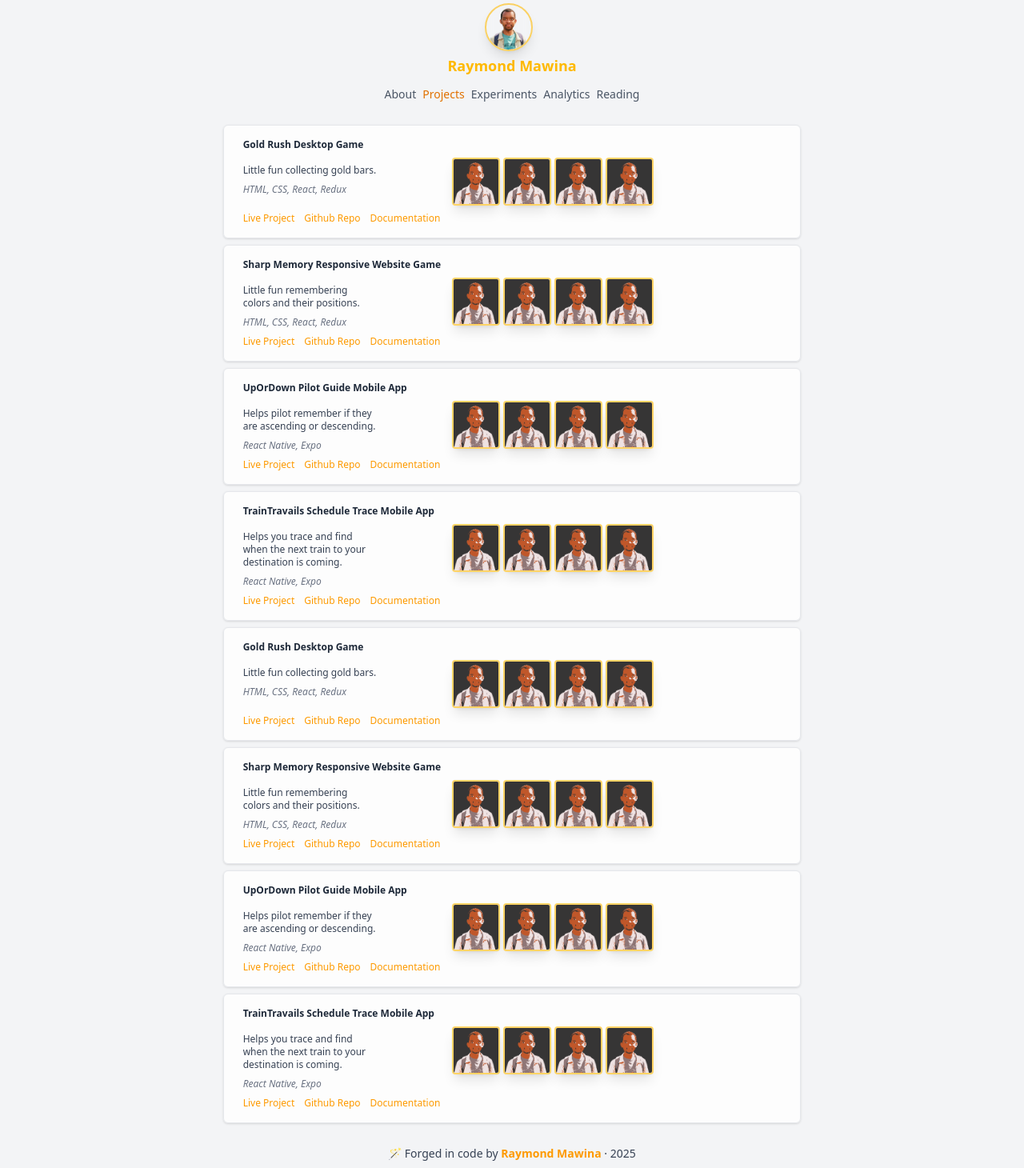
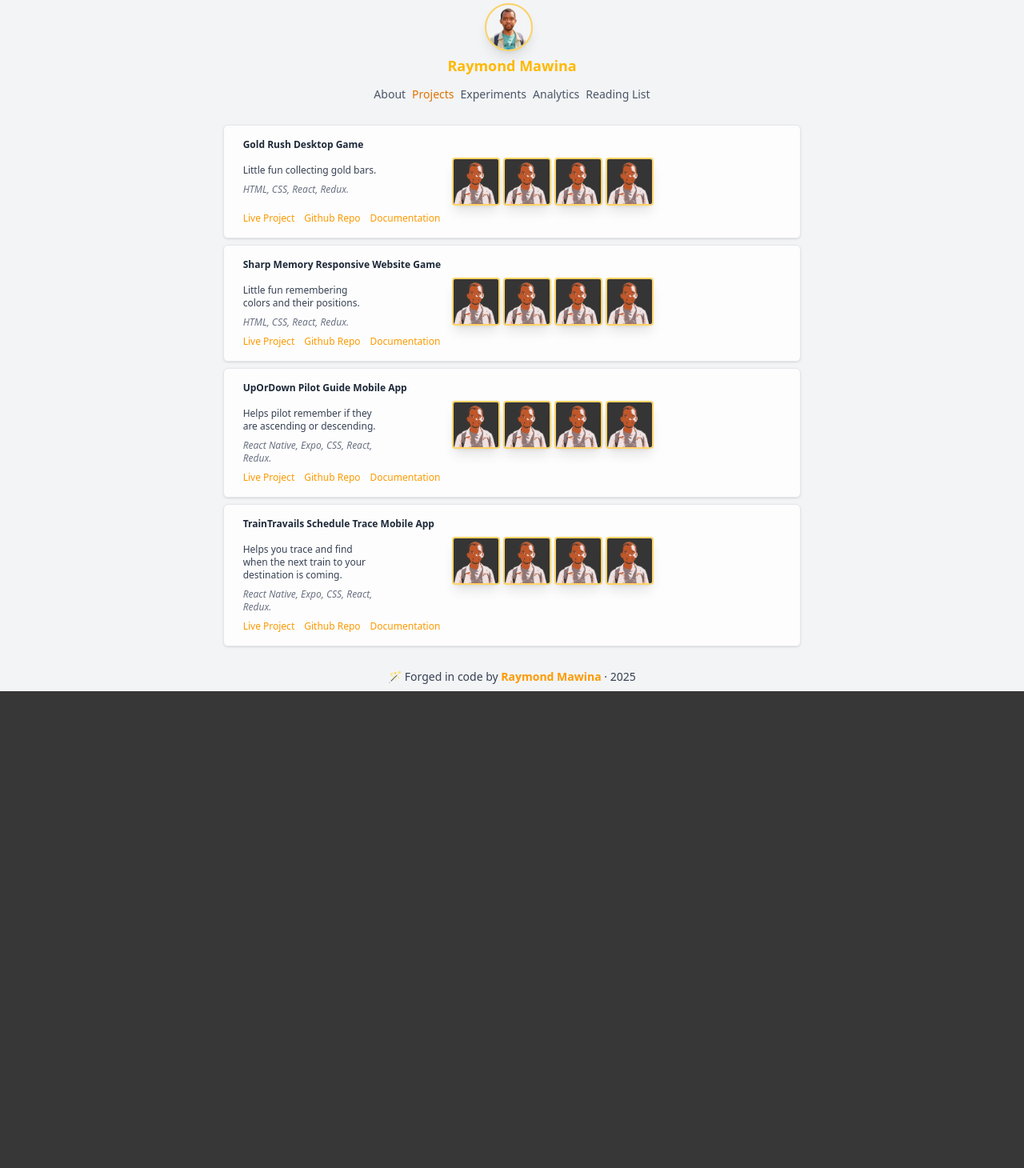
Before and after one commit to mfanaKoPitori/portfolio, a Next.js app: page /projects in a window 1280 px wide. Shown: the whole page at 80% size. After the commit the page ends 864 px from the top, so only its background shows below. Built offline with nearby package versions, Linux system fonts and the light colour scheme; no server answers.

Commit message:
fix: made some changes :), I don't remember the context

```diff
--- a/components/Projects/Index.tsx
+++ b/components/Projects/Index.tsx
@@ -15,60 +15,35 @@ const Projects: React.FC<ProjectInfoProps> = () => {
   const [projectList, _] = useState<ProjectProps[]>([
     {
       name: "Gold Rush Desktop Game",
-      tech: "HTML, CSS, React, Redux",
+      tech: "HTML, CSS, React, Redux.",
       description:
         "Little fun collecting gold bars.",
       link: "https://goldrush.ray-mawina.co.za/",
     },
     {
       name: "Sharp Memory Responsive Website Game",
-      tech: "HTML, CSS, React, Redux",
+      tech: "HTML, CSS, React, Redux.",
       description:
         "Little fun remembering colors and their positions.",
       link: "https://sharpmemory.ray-mawina.co.za/",
     },
     {
       name: "UpOrDown Pilot Guide Mobile App",
-      tech: "React Native, Expo",
+      tech: "React Native, Expo, CSS, React, Redux.",
       description:
         "Helps pilot remember if they are ascending or descending.",
       link: "https://drive.google.com/file/d/1uT5KZERjPBtthA0kg54pNX2e4V0N6Mx9/view?usp=drive_link",
     },
     {
       name: "TrainTravails Schedule Trace Mobile App",
-      tech: "React Native, Expo",
+      tech: "React Native, Expo, CSS, React, Redux.",
       description:
         "Helps you trace and find when the next train to your destination is coming.",
       link: "https://drive.google.com/file/d/1fF_C2G6dUcSaz7pfpQMQ2hBJSV_AbYD3/view?usp=drive_link",
     },
-    {
-      name: "Gold Rush Desktop Game",
-      tech: "HTML, CSS, React, Redux",
-      description:
-        "Little fun collecting gold bars.",
-      link: "https://goldrush.ray-mawina.co.za/",
-    },
-    {
-      name: "Sharp Memory Responsive Website Game",
-      tech: "HTML, CSS, React, Redux",
-      description:
-        "Little fun remembering colors and their positions.",
-      link: "https://sharpmemory.ray-mawina.co.za/",
-    },
-    {
-      name: "UpOrDown Pilot Guide Mobile App",
-      tech: "React Native, Expo",
-      description:
-        "Helps pilot remember if they are ascending or descending.",
-      link: "https://drive.google.com/file/d/1uT5KZERjPBtthA0kg54pNX2e4V0N6Mx9/view?usp=drive_link",
-    },
-    {
-      name: "TrainTravails Schedule Trace Mobile App",
-      tech: "React Native, Expo",
-      description:
-        "Helps you trace and find when the next train to your destination is coming.",
-      link: "https://drive.google.com/file/d/1fF_C2G6dUcSaz7pfpQMQ2hBJSV_AbYD3/view?usp=drive_link",
-    }
+
+
+
   ]);
   return <Presentation projectList={projectList} />;
 };
--- a/pages/analytics.tsx
+++ b/pages/analytics.tsx
@@ -7,7 +7,7 @@ import Projects from "../components/Projects/Index";
 import NavigationTabs from "../components/NavigationTabs/Index";
 
 export default function Home() {
-  const [buttonList, _] = useState(["About","Projects","Experiments", "Analytics", "Reading"]);
+  const [buttonList, _] = useState(["About","Projects","Experiments", "Analytics", "Reading List"]);
 
   const [activeButton, setActiveButton] = useState<string>("Analytics");
   const handleButtonClick = (item: string) => {
--- a/pages/experiments.tsx
+++ b/pages/experiments.tsx
@@ -7,7 +7,7 @@ import Projects from "../components/Projects/Index";
 import NavigationTabs from "../components/NavigationTabs/Index";
 
 export default function Home() {
-  const [buttonList, _] = useState(["About","Projects","Experiments", "Analytics", "Reading"]);
+  const [buttonList, _] = useState(["About","Projects","Experiments", "Analytics", "Reading List"]);
 
   const [activeButton, setActiveButton] = useState<string>("Experiments");
   const handleButtonClick = (item: string) => {
--- a/pages/index.tsx
+++ b/pages/index.tsx
@@ -6,7 +6,7 @@ import Footer from "../components/Footer/Index";
 import NavigationTabs from "../components/NavigationTabs/Index";
 
 export default function Home() {
-  const [buttonList, _] = useState(["About","Projects","Experiments", "Analytics", "Reading"]);
+  const [buttonList, _] = useState(["About","Projects","Experiments", "Analytics", "Reading List"]);
 
   const [activeButton, setActiveButton] = useState<string>("About");
   const handleButtonClick = (item: string) => {
--- a/pages/projects.tsx
+++ b/pages/projects.tsx
@@ -7,7 +7,7 @@ import Projects from "../components/Projects/Index";
 import NavigationTabs from "../components/NavigationTabs/Index";
 
 export default function Home() {
-  const [buttonList, _] = useState(["About","Projects","Experiments", "Analytics", "Reading"]);
+  const [buttonList, _] = useState(["About","Projects","Experiments", "Analytics", "Reading List"]);
 
   const [activeButton, setActiveButton] = useState<string>("Projects");
   const handleButtonClick = (item: string) => {
--- a/pages/reading.tsx
+++ b/pages/reading.tsx
@@ -7,7 +7,7 @@ import Projects from "../components/Projects/Index";
 import NavigationTabs from "../components/NavigationTabs/Index";
 
 export default function Home() {
-  const [buttonList, _] = useState(["About","Projects","Experiments", "Analytics", "Reading"]);
+  const [buttonList, _] = useState(["About","Projects","Experiments", "Analytics", "Reading List"]);
 
   const [activeButton, setActiveButton] = useState<string>("Reading");
   const handleButtonClick = (item: string) => {
```
